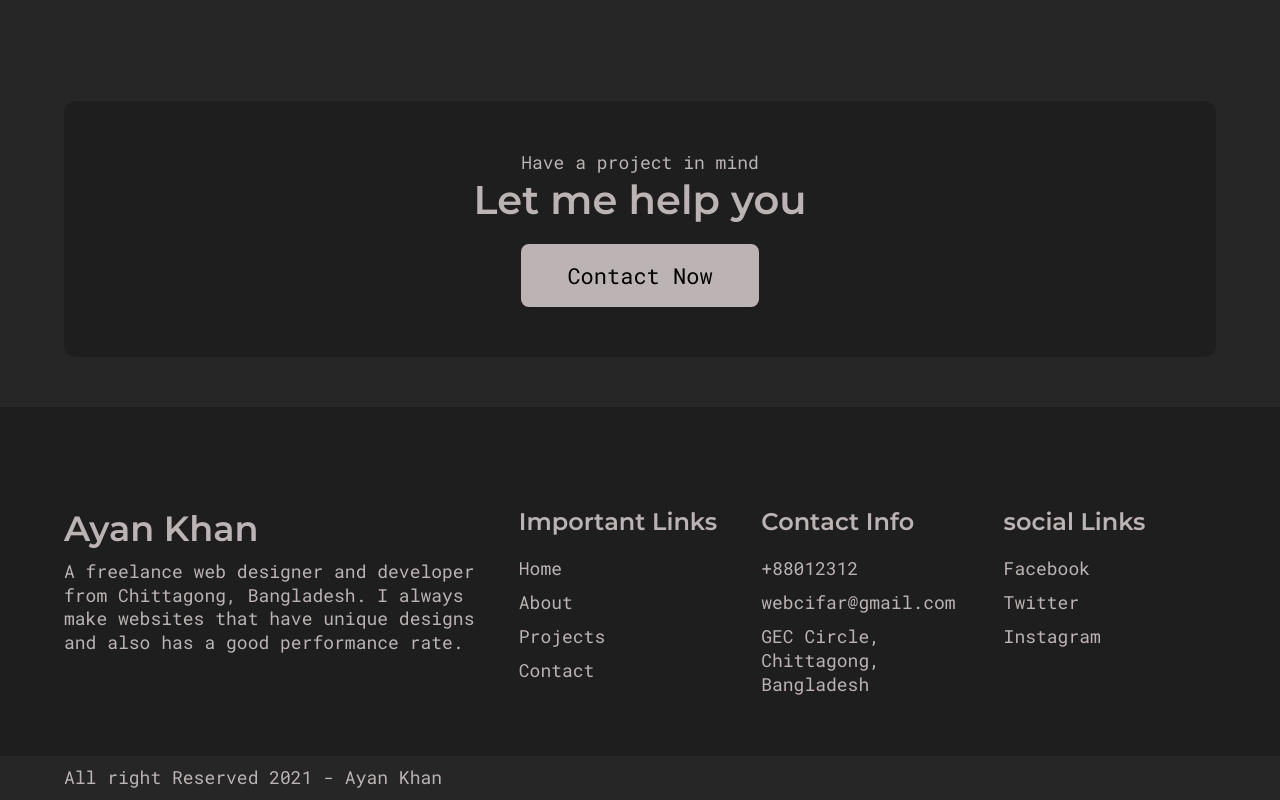
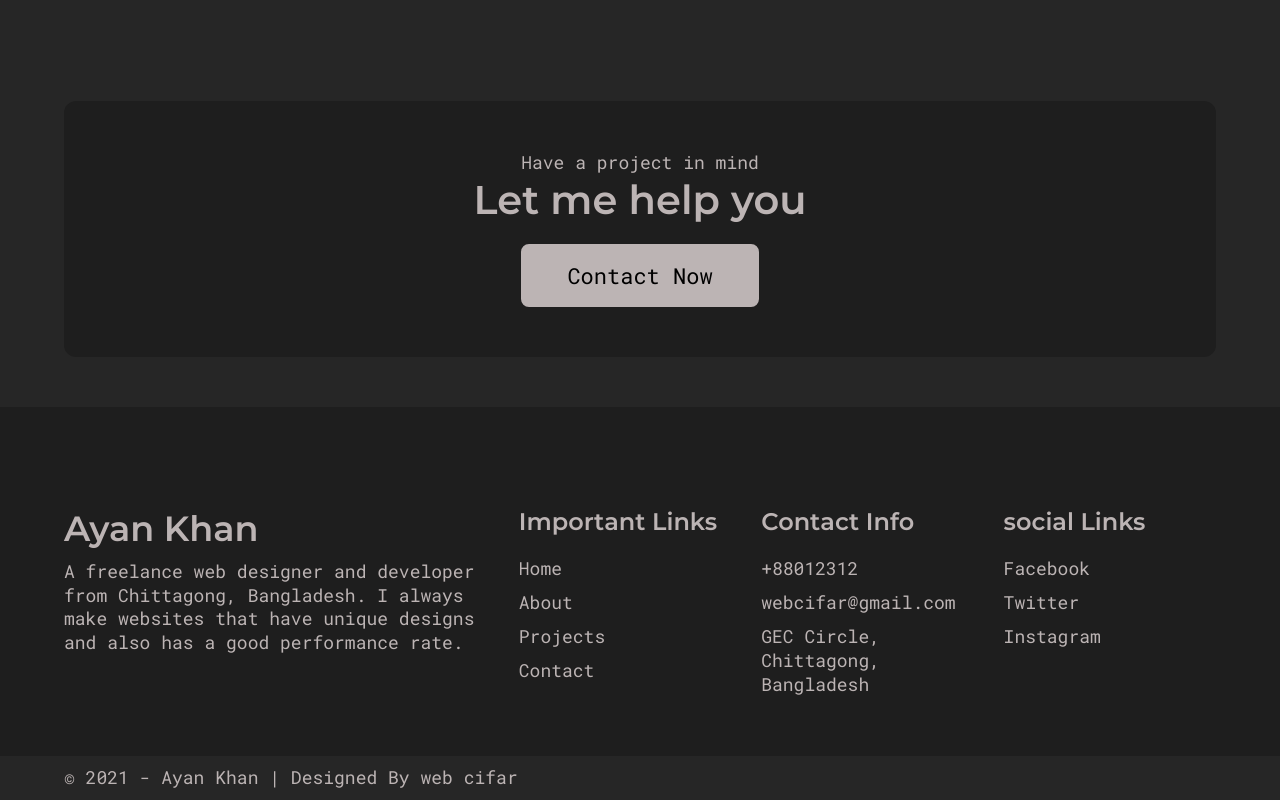
Before and after one commit to ShaifArfan/AYANs-portfolio, a React (Create React App) app: page / in a window 1280 px wide. Shown: the part 3902-4702 px from the top of the page. Built offline with nearby package versions, Linux system fonts and the light colour scheme; a web font is replaced by a local one.

Commit message:
footer and readme update

```diff
--- a/src/components/Footer.js
+++ b/src/components/Footer.js
@@ -132,7 +132,12 @@ export default function Footer() {
       </div>
       <div className="copyright">
         <div className="container">
-          <PText>All right Reserved 2021 - Ayan Khan</PText>
+          <PText>
+            © 2021 - Ayan Khan | Designed By{' '}
+            <a target="_blank" rel="noreferrer" href="http://webcifar.com">
+              web cifar
+            </a>{' '}
+          </PText>
         </div>
       </div>
     </FooterStyle>
```
Also changed, not shown: ReadMeImages/designedByWebCifar.png (added), 1 other file (tests, documents, lock files or other folders).
